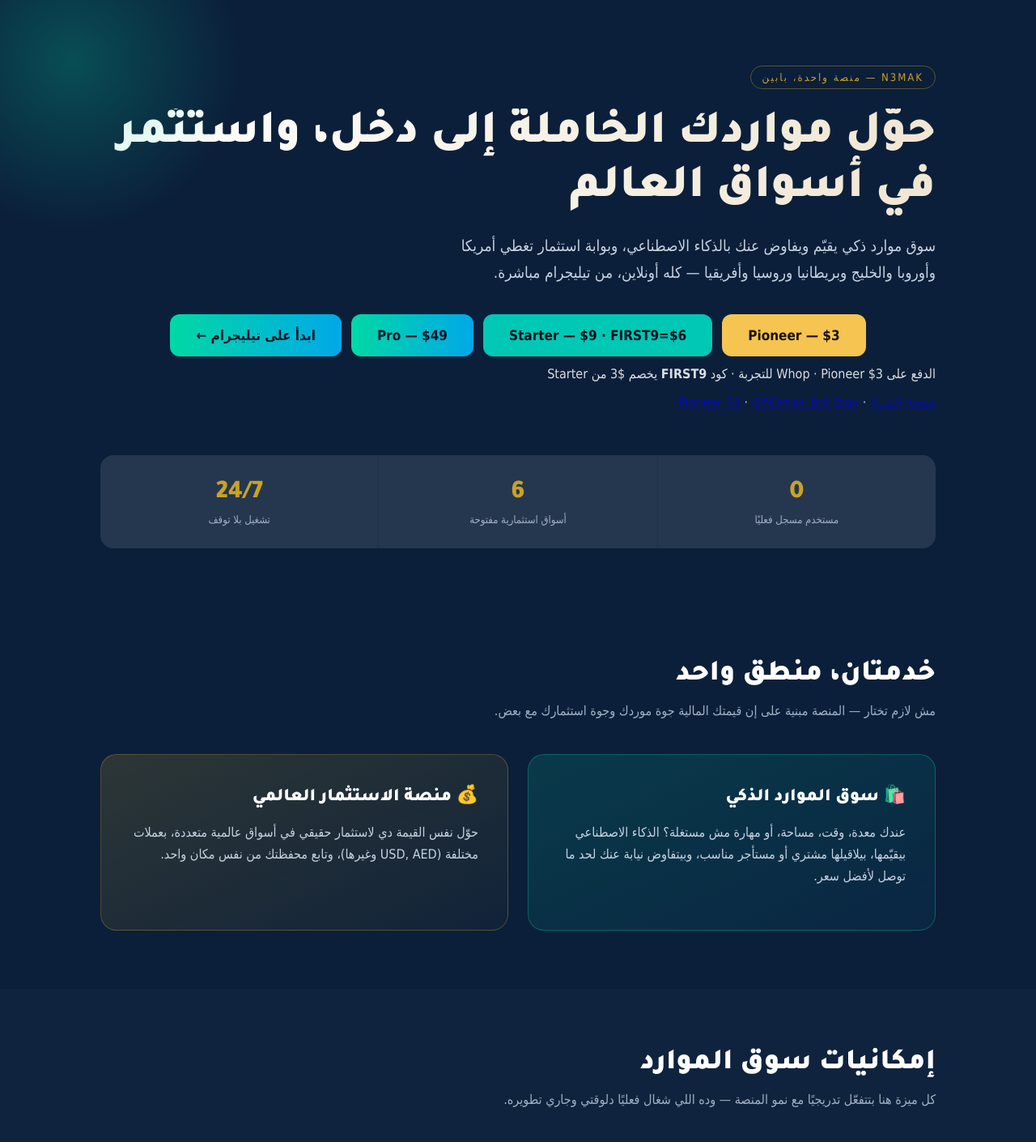
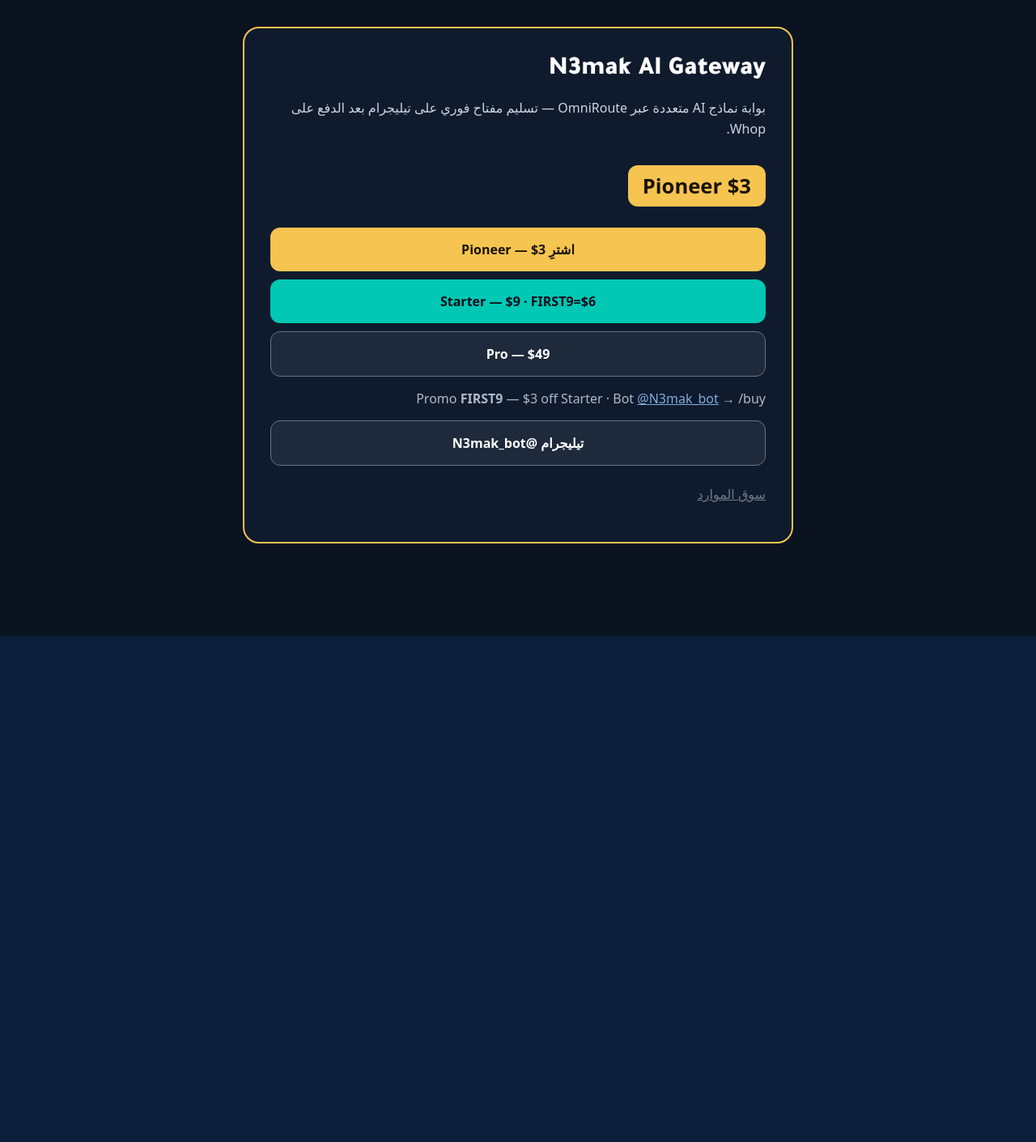
Before and after one commit to Namak7678/N3mak_Bot, a Next.js app in the folder web/: page / in a window 1280 px wide. Shown: the part 80-1490 px from the top of the page at 81% size. After the commit the page ends 865 px from the top, so only its background shows below. Built offline with nearby package versions, Linux system fonts and the light colour scheme; no server answers.

Commit message:
fix: AI Gateway store root + product-facts refund proposal + tier-proposal

```diff
--- a/web/app/page.js
+++ b/web/app/page.js
@@ -1,119 +1,52 @@
-const API_URL = process.env.NEXT_PUBLIC_API_URL || 'https://n3mak-bot-six.vercel.app';
-const BOT_URL = 'https://t.me/N3mak_bot';
-const PIONEER_URL = 'https://whop.com/checkout/plan_n2uiwphhI5YG7';
-const STARTER_PLAN_URL = 'https://whop.com/checkout/plan_IkWmnOwW1ShYY';
-const PRO_URL = 'https://whop.com/checkout/plan_SrqGnbkktuOUc';
+const PIONEER = 'https://whop.com/checkout/plan_n2uiwphhI5YG7';
+const STARTER = 'https://whop.com/checkout/plan_IkWmnOwW1ShYY';
+const PRO = 'https://whop.com/checkout/plan_SrqGnbkktuOUc';
+const BOT = 'https://t.me/N3mak_bot';
 
-async function getStats() {
-  try {
-    const res = await fetch(`${API_URL}/api/stats`, { next: { revalidate: 30 } });
-    if (!res.ok) throw new Error('bad response');
-    return await res.json();
-  } catch {
-    return { users: 0, markets: 6 };
-  }
-}
+export const metadata = {
+  title: 'N3mak AI Gateway — Pioneer $3',
+  description: 'Multi-model AI gateway via OmniRoute. Instant Telegram key after Whop checkout.',
+};
 
-const FEATURES = [
-  { icon: '🧠', title: 'تحليل ذكي', desc: 'تقييم فوري لقيمة المورد وأفضل سعر عادل له باستخدام الذكاء الاصطناعي.' },
-  { icon: '🤝', title: 'مفاوض آلي', desc: 'وكيل ذكاء اصطناعي يتفاوض نيابة عنك مع المهتمين للوصول لأفضل صفقة.' },
-  { icon: '🔮', title: 'توقيت البيع', desc: 'توقع الوقت الأنسب لعرض موردك بناءً على الطلب الفعلي في السوق.' },
-  { icon: '⏳', title: 'بنك الوقت', desc: 'بادل وقتك ومهاراتك مباشرة مع غيرك، من غير ما تحتاج فلوس تتحرك.' },
-  { icon: '🛡️', title: 'ضمان المعاملة', desc: 'حماية طرفي الصفقة لحد ما يتسلم كل واحد حقه بالكامل.' },
-  { icon: '💬', title: 'كل حاجة من تيليجرام', desc: 'اعرض، فاوض، وتابع صفقاتك من نفس البوت — من غير تطبيقات إضافية.' },
-];
-
-export default async function Home() {
-  const stats = await getStats();
-
+export default function HomePage() {
   return (
-    <>
-      <section className="hero">
-        <div className="wrap">
-          <span className="eyebrow">N3MAK — منصة واحدة، بابين</span>
-          <h1>حوّل مواردك الخاملة إلى دخل، واستثمر في أسواق العالم</h1>
-          <p className="lead">
-            سوق موارد ذكي يقيّم ويفاوض عنك بالذكاء الاصطناعي، وبوابة استثمار تغطي
-            أمريكا وأوروبا والخليج وبريطانيا وروسيا وأفريقيا — كله أونلاين، من تيليجرام مباشرة.
+    <main style={{margin:0,fontFamily:'system-ui,sans-serif',background:'#0B1220',color:'#fff',minHeight:'100vh'}}>
+      <div style={{maxWidth:720,margin:'0 auto',padding:'48px 20px'}}>
+        <div style={{background:'#0F1B2D',border:'2px solid #F5C451',borderRadius:20,padding:32}}>
+          <h1 style={{fontSize:'2rem',margin:'0 0 12px'}}>N3mak AI Gateway</h1>
+          <p style={{color:'#CBD5E1',lineHeight:1.6}}>
+            بوابة نماذج AI متعددة عبر OmniRoute — تسليم مفتاح فوري على تيليجرام بعد الدفع على Whop.
           </p>
-          <div className="cta-row" style={{display:'flex',gap:'12px',flexWrap:'wrap',justifyContent:'center'}}>
-            <a className="cta" href={PIONEER_URL} target="_blank" rel="noreferrer" style={{background:'#F5C451',color:'#1A1203'}}>
-              Pioneer — $3
-            </a>
-            <a className="cta" href={STARTER_PLAN_URL} target="_blank" rel="noreferrer" style={{background:'#00C8B4',color:'#0A0E1C'}}>
-              Starter — $9 · FIRST9=$6
-            </a>
-            <a className="cta" href={PRO_URL} target="_blank" rel="noreferrer">
-              Pro — $49
-            </a>
-            <a className="cta" href={BOT_URL} target="_blank" rel="noreferrer">
-              ابدأ على تيليجرام ←
-            </a>
+          <div style={{display:'inline-block',background:'#F5C451',color:'#1A1203',fontWeight:800,fontSize:'1.6rem',padding:'8px 18px',borderRadius:12,margin:'16px 0'}}>
+            Pioneer $3
           </div>
-          <p style={{marginTop:12,opacity:0.85}}>الدفع على Whop · Pioneer $3 للتجربة · كود <strong>FIRST9</strong> يخصم $3 من Starter</p>
-          <p style={{marginTop:6,opacity:0.75}}><a href="/buy.html">صفحة الشراء</a> · <a href={PIONEER_URL} target="_blank" rel="noreferrer">Pioneer $3</a> · <a href={BOT_URL} target="_blank" rel="noreferrer">@N3mak_bot /buy</a></p>
-
-          <div className="stats-bar">
-            <div className="stat">
-              <span className="num">{stats.users}</span>
-              <span className="label">مستخدم مسجل فعليًا</span>
-            </div>
-            <div className="stat">
-              <span className="num">{stats.markets}</span>
-              <span className="label">أسواق استثمارية مفتوحة</span>
-            </div>
-            <div className="stat">
-              <span className="num">24/7</span>
-              <span className="label">تشغيل بلا توقف</span>
-            </div>
-          </div>
-        </div>
-      </section>
-
-      <section className="section">
-        <div className="wrap">
-          <h2>خدمتان، منطق واحد</h2>
-          <p className="sub">مش لازم تختار — المنصة مبنية على إن قيمتك المالية جوة موردك وجوة استثمارك مع بعض.</p>
-          <div className="services">
-            <div className="service-card marketplace">
-              <h3>🛍️ سوق الموارد الذكي</h3>
-              <p>
-                عندك معدة، وقت، مساحة، أو مهارة مش مستغلة؟ الذكاء الاصطناعي بيقيّمها،
-                بيلاقيلها مشتري أو مستأجر مناسب، وبيتفاوض نيابة عنك لحد ما توصل لأفضل سعر.
+          <a href={PIONEER} style={btn('#F5C451','#1A1203')}>اشترِ Pioneer — $3</a>
+          <a href={STARTER} style={btn('#00C8B4','#0A0E1C')}>Starter — $9 · FIRST9=$6</a>
+          <a href={PRO} style={btn('#1E293B','#fff',true)}>Pro — $49</a>
+          <p style={{color:'#CBD5E1',opacity:0.85}}>
+            Promo <b>FIRST9</b> — $3 off Starter · Bot <a href={BOT} style={{color:'#93C5FD'}}>@N3mak_bot</a> → /buy
           </p>
-            </div>
-            <div className="service-card invest">
-              <h3>💰 منصة الاستثمار العالمي</h3>
-              <p>
-                حوّل نفس القيمة دي لاستثمار حقيقي في أسواق عالمية متعددة، بعملات مختلفة
-                (USD, AED وغيرها)، وتابع محفظتك من نفس مكان واحد.
+          <a href={BOT} style={btn('#1E293B','#fff',true)}>تيليجرام @N3mak_bot</a>
+          <p style={{marginTop:24,opacity:0.7}}>
+            <a href="/feed" style={{color:'#94A3B8'}}>سوق الموارد</a>
           </p>
         </div>
       </div>
-        </div>
-      </section>
-
-      <section className="section" style={{ background: 'rgba(255,255,255,0.02)' }}>
-        <div className="wrap">
-          <h2>إمكانيات سوق الموارد</h2>
-          <p className="sub">كل ميزة هنا بتتفعّل تدريجيًا مع نمو المنصة — وده اللي شغال فعليًا دلوقتي وجاري تطويره.</p>
-          <div className="grid">
-            {FEATURES.map((f) => (
-              <div className="card" key={f.title}>
-                <span className="icon">{f.icon}</span>
-                <h3>{f.title}</h3>
-                <p>{f.desc}</p>
-              </div>
-            ))}
-          </div>
-        </div>
-      </section>
-
-      <footer>
-        <div className="wrap">
-          N3mak © {new Date().getFullYear()} — تواصل عبر <a href={BOT_URL}>@N3MAK_BOT</a>
-        </div>
-      </footer>
-    </>
+    </main>
   );
 }
+
+function btn(bg, color, border) {
+  return {
+    display: 'block',
+    textAlign: 'center',
+    background: bg,
+    color,
+    textDecoration: 'none',
+    fontWeight: 700,
+    padding: 16,
+    borderRadius: 12,
+    margin: '10px 0',
+    border: border ? '1px solid #64748B' : undefined,
+  };
+}
```
Also changed, not shown: web/vercel.json (added), 2 other files (tests, documents, lock files or other folders). Lines whose indentation alone changed are shown as unchanged.
